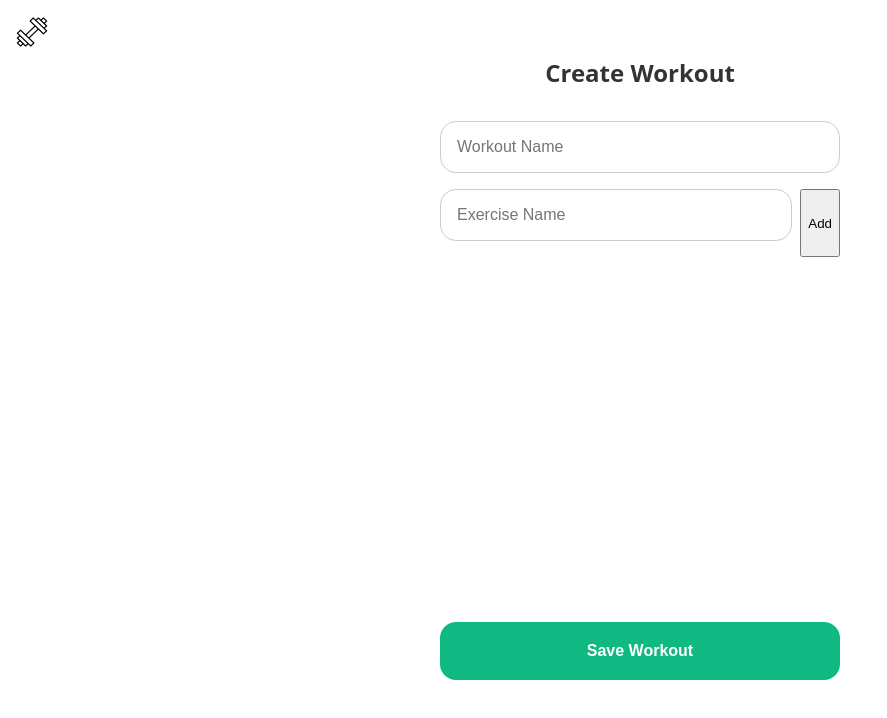
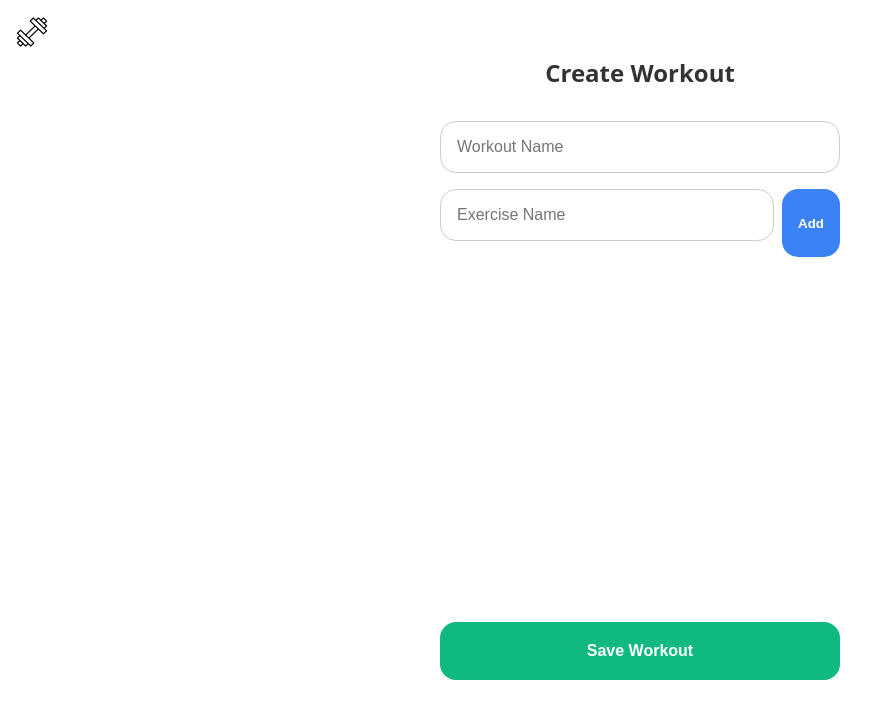
Before and after one commit to Keenan-Nicholson/super-simple-workout-tracker, a React (Vite) app: page /CreateWorkout in a window 1280 px wide. Shown: the top 718 px of the page, without its empty margins (0-887 px from the left). Built offline with nearby package versions, Linux system fonts and the light colour scheme.

Commit message:
Dunno it says modified tho

```diff
--- a/src/Components/Workout.tsx
+++ b/src/Components/Workout.tsx
@@ -82,6 +82,7 @@ export const Workout = () => {
 
   return (
     <div className="workout-screen">
+      <h1 className="title">{workout.name}</h1>
       <form className="exercise-list" onSubmit={handleSubmit(onSubmit)}>
         <div className="date-picker-container">
           <Controller
--- a/src/routes/CreateWorkout.tsx
+++ b/src/routes/CreateWorkout.tsx
@@ -51,7 +51,7 @@ export const CreateWorkout = () => {
           onChange={(e) => setExerciseInput(e.target.value)}
           className="input-field"
         />
-        <button className="add-set-btn" onClick={handleAddExercise}>
+        <button className="add-btn" onClick={handleAddExercise}>
           Add
         </button>
       </div>
```
